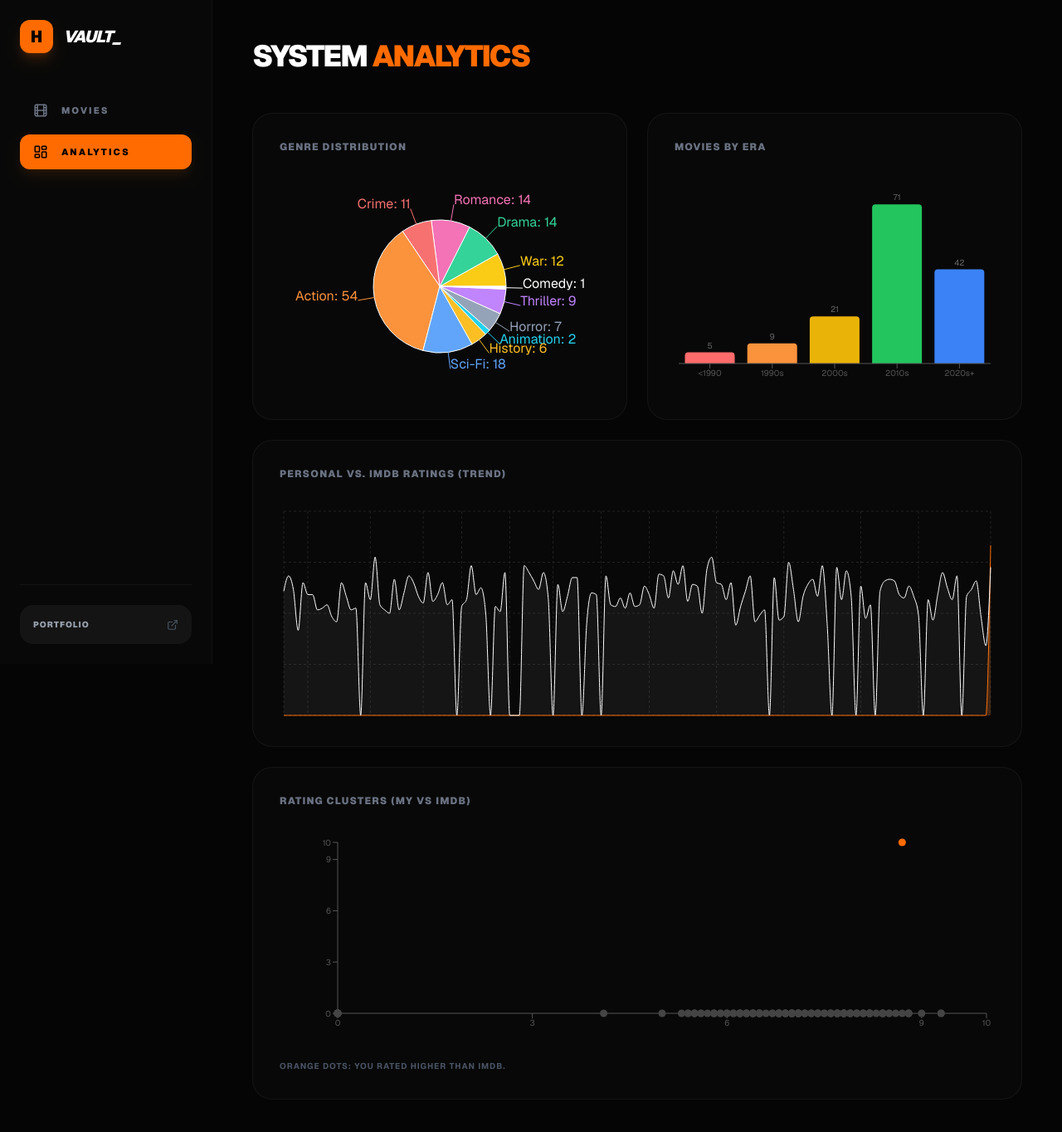
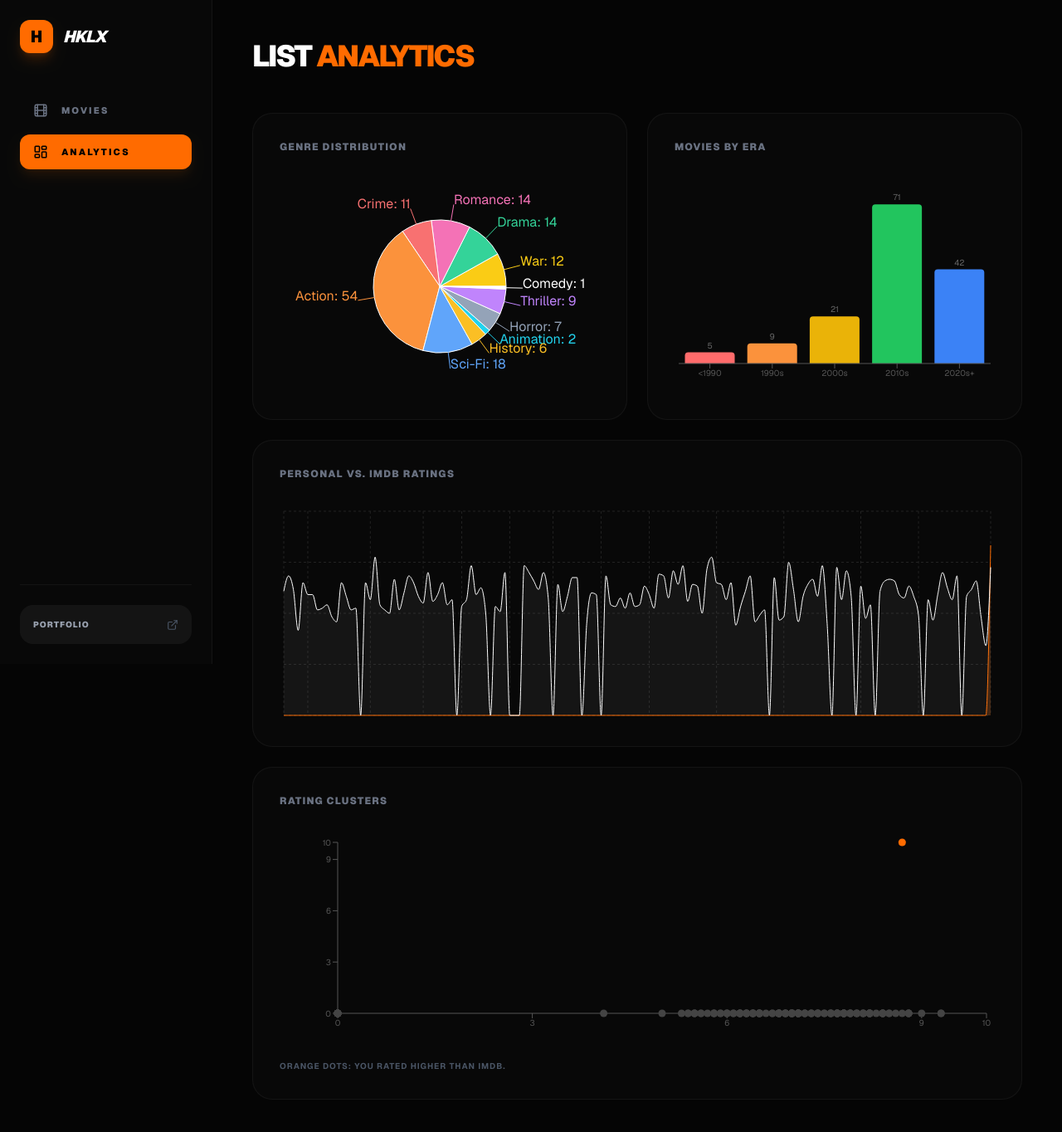
Before and after one commit to CodeWithHKL/hkl-movie-archive, a Next.js app: page /dashboard in a window 1280 px wide. Shown: the top 1364 px of the page at 83% size. Built offline with nearby package versions, Linux system fonts and the light colour scheme.

Commit message:
Corrected sidebar link + info

```diff
--- a/app/dashboard/page.tsx
+++ b/app/dashboard/page.tsx
@@ -38,7 +38,7 @@ export default function Dashboard() {
       <Sidebar isOpen={isSidebarOpen} setIsOpen={setIsSidebarOpen} activeTab="analytics" />
       <main className="flex-1 lg:ml-64 p-8 lg:p-12">
         <button onClick={() => setIsSidebarOpen(true)} className="lg:hidden mb-8 p-2 bg-white/5 rounded-lg"><Menu /></button>
-        <h2 className="text-4xl font-black uppercase tracking-tighter mb-12">System <span className="text-[#ff6b00]">Analytics</span></h2>
+        <h2 className="text-4xl font-black uppercase tracking-tighter mb-12">List <span className="text-[#ff6b00]">Analytics</span></h2>
 
         <div className="grid grid-cols-1 lg:grid-cols-2 gap-6">
           <div className="bg-[#080808] p-8 rounded-3xl border border-white/5">
@@ -72,7 +72,7 @@ export default function Dashboard() {
           </div>
 
           <div className="bg-[#080808] p-8 rounded-3xl border border-white/5 lg:col-span-2">
-            <h3 className="text-xs font-black uppercase tracking-widest text-gray-500 mb-8">Personal vs. IMDb Ratings (Trend)</h3>
+            <h3 className="text-xs font-black uppercase tracking-widest text-gray-500 mb-8">Personal vs. IMDb Ratings</h3>
             <div className="h-64">
               <ResponsiveContainer width="100%" height="100%">
                 <AreaChart data={ratingData}>
@@ -87,7 +87,7 @@ export default function Dashboard() {
           </div>
 
           <div className="bg-[#080808] p-8 rounded-3xl border border-white/5 lg:col-span-2">
-            <h3 className="text-xs font-black uppercase tracking-widest text-gray-500 mb-8">Rating Clusters (My vs IMDb)</h3>
+            <h3 className="text-xs font-black uppercase tracking-widest text-gray-500 mb-8">Rating Clusters</h3>
             <div className="h-64">
               <ResponsiveContainer width="100%" height="100%">
                 <ScatterChart margin={{ top: 10, right: 10, bottom: 10, left: 10 }}>
--- a/components/Sidebar.tsx
+++ b/components/Sidebar.tsx
@@ -34,7 +34,7 @@ export default function Sidebar({ isOpen, setIsOpen, activeTab }: SidebarProps)
               <div className="w-10 h-10 bg-[#ff6b00] rounded-xl flex items-center justify-center font-black text-black text-xl shadow-lg shadow-[#ff6b00]/20">
                 H
               </div>
-              <span className="text-xl font-black tracking-tighter uppercase italic text-white">Vault_</span>
+              <span className="text-xl font-black tracking-tighter uppercase italic text-white">HKLX</span>
             </div>
             {/* Mobile Close Button */}
             <button
@@ -70,7 +70,7 @@ export default function Sidebar({ isOpen, setIsOpen, activeTab }: SidebarProps)
 
           <div className="mt-auto pt-6 border-t border-white/5">
             <a
-              href="https://Myportfolio.com"
+              href="https://hklxportfolio.vercel.app"
               target="_blank"
               rel="noopener noreferrer"
               className="flex items-center justify-between p-4 bg-white/5 rounded-2xl hover:bg-white/10 transition-all group"
```
